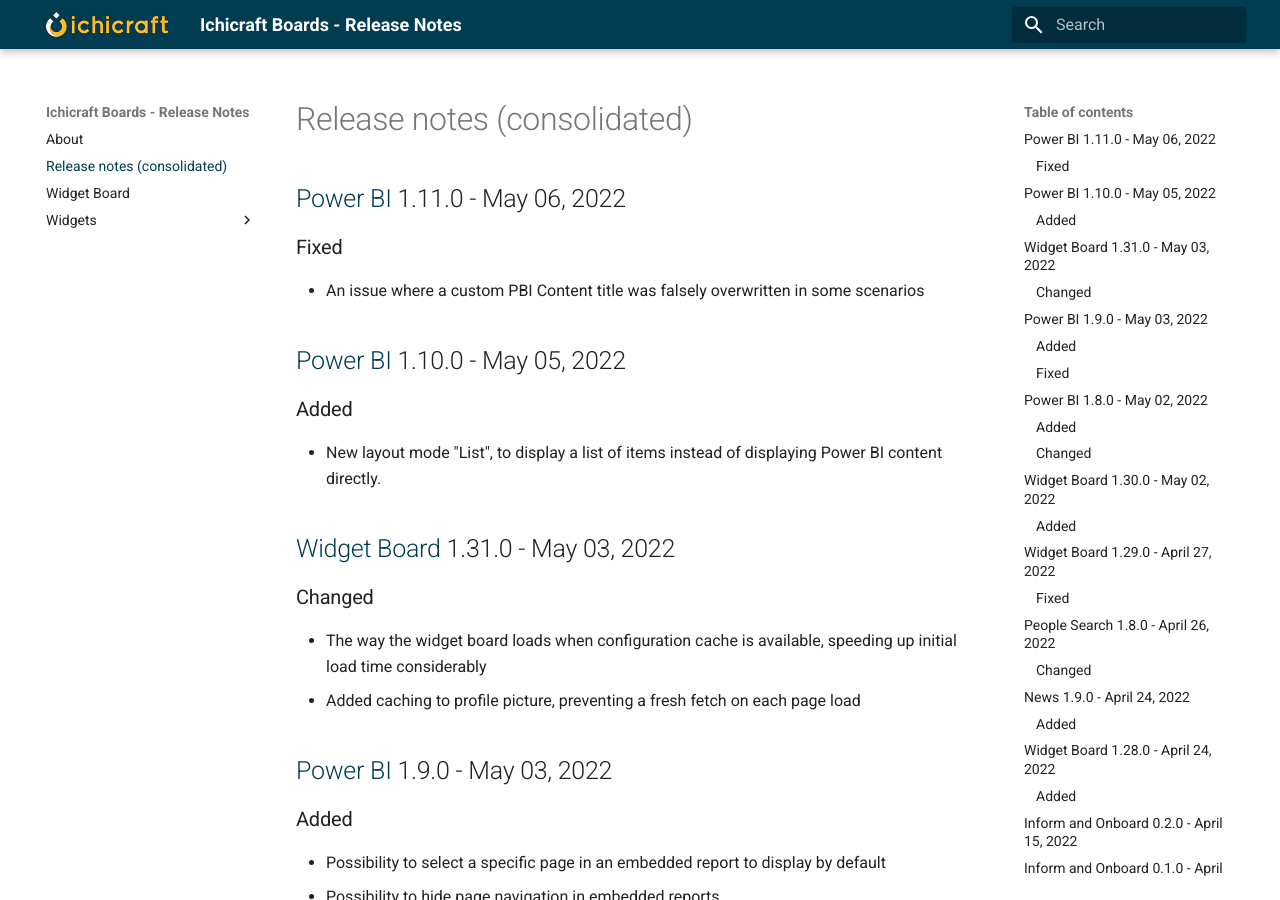
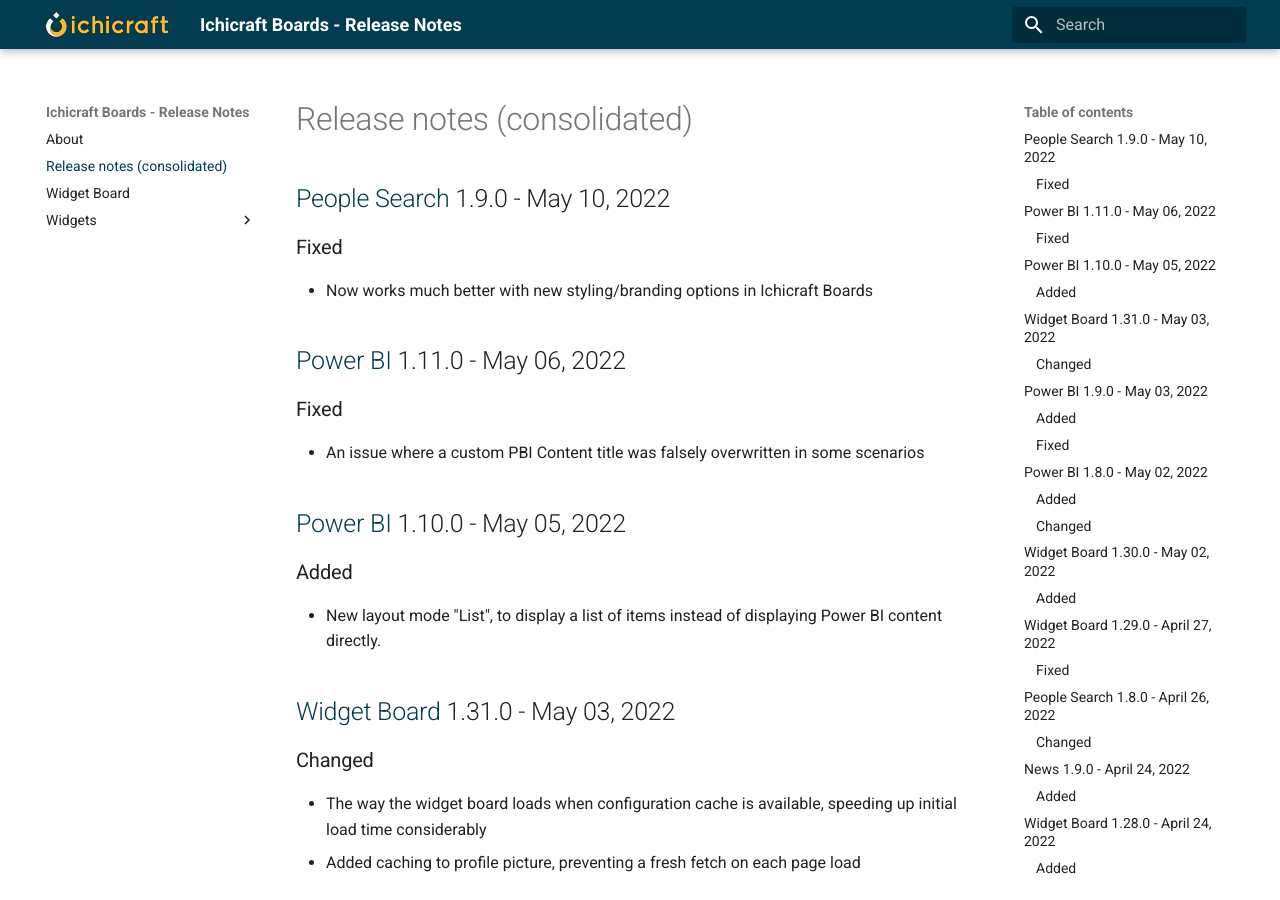
Before and after one commit to ichicraft/widgets-docs, an MkDocs documentation site: the page built from docs/Release-notes-(consolidated).md, in a window 1280 px wide and 900 px high. Built offline with MkDocs 1.6.1 and Material for MkDocs 9.7.7, drawn with Linux system fonts in a browser that asks for light colours.

Commit message:
Release notes updated by BuildService

```diff
--- a/docs/Release-notes-(consolidated).md
+++ b/docs/Release-notes-(consolidated).md
@@ -1,3 +1,8 @@
+## [People Search](./Widgets/People Search.md) 1.9.0 - May 10, 2022
+
+### Fixed
+- Now works much better with new styling/branding options in Ichicraft Boards
+
 ## [Power BI](./Widgets/Power BI.md) 1.11.0 - May 06, 2022
 
 ### Fixed
--- a/docs/Widgets/People Search.md
+++ b/docs/Widgets/People Search.md
@@ -1,3 +1,8 @@
+## 1.9.0 - May 10, 2022
+
+### Fixed
+- Now works much better with new styling/branding options in Ichicraft Boards
+
 ## 1.8.0 - April 26, 2022
 
 ### Changed
```
